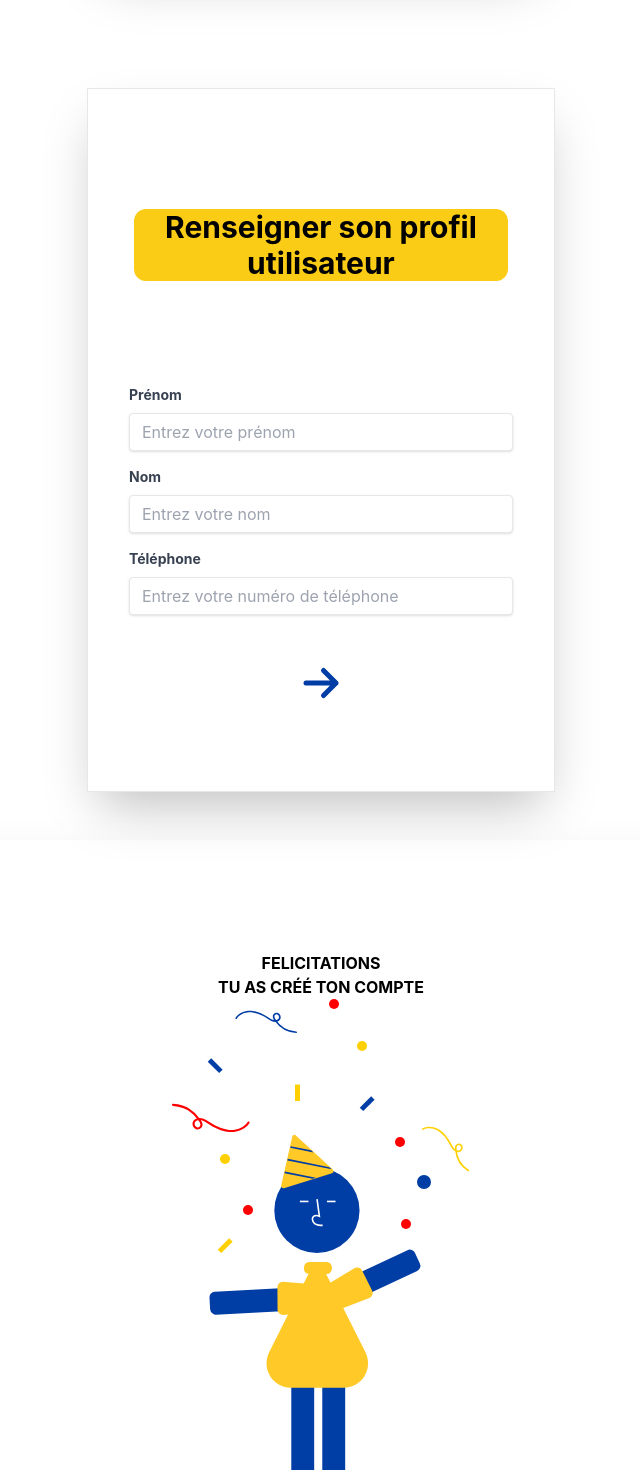
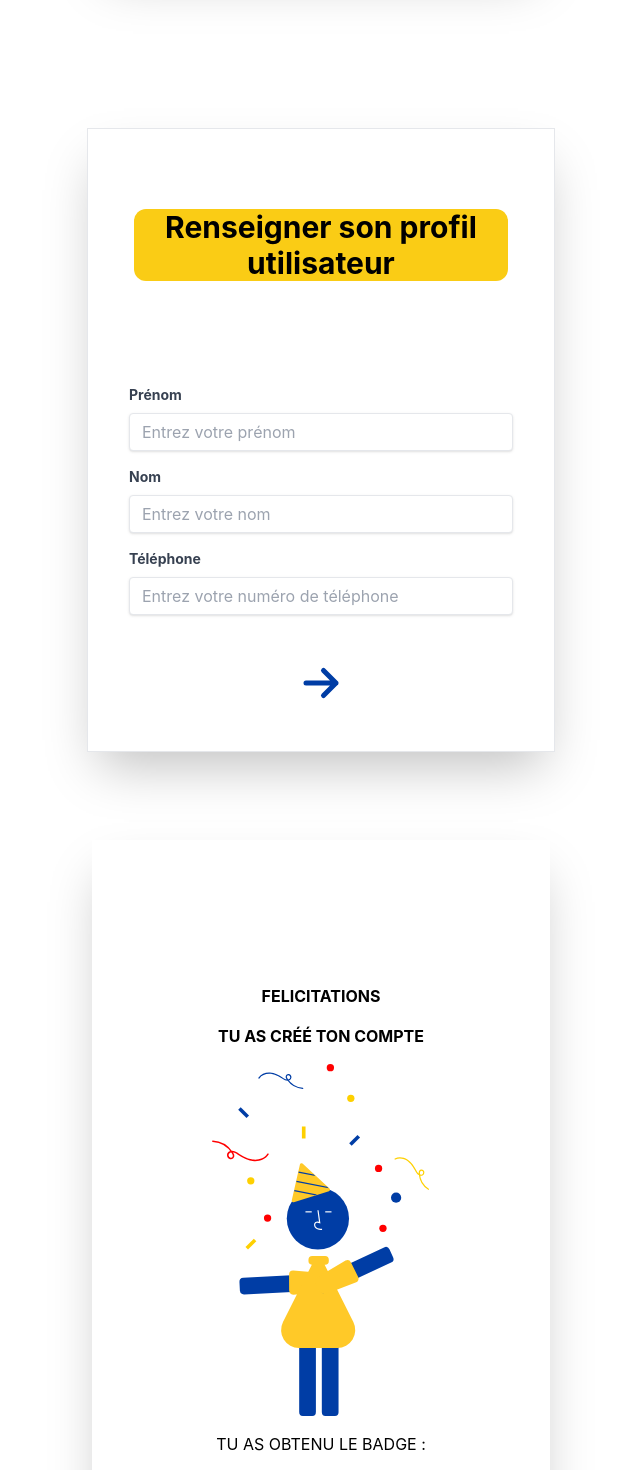
Before and after one commit to WildCodeSchool/P3_La-Poste_Lyon_React_Sept_2022, a React (Vite) app in the folder frontend/: page / in a window 1280 px wide. Shown: the part 1560-3030 px from the top of the page, without its empty margins (319-959 px from the left). Built offline with nearby package versions, Linux system fonts and the light colour scheme.

Commit message:
FIX RegisterStep 1/2/3

```diff
--- a/frontend/src/components/RegisterFourthStep.jsx
+++ b/frontend/src/components/RegisterFourthStep.jsx
@@ -2,20 +2,20 @@ import React from "react";
 
 function RegisterFourthStep() {
   return (
-    <div className="">
-      <div className="shadow-2xl flex justify-center items-center flex-col text-center p-0 h-screen">
-        <div className="flex justify-center font-bold">
+    <div className="flex justify-center items-center">
+      <div className="flex justify-center items-center flex-col text-center shadow-2xl h-screen">
+        <div className="flex justify-center font-bold pb-4">
           <h1>FELICITATIONS </h1>
         </div>
-        <div className="flex justify-center font-bold">
+        <div className="flex justify-center font-bold pb-4">
           <h2>TU AS CRÉÉ TON COMPTE </h2>
         </div>
         <section className="flex justify-center">
           <svg
             xmlns="http://www.w3.org/2000/svg"
             data-name="Layer 1"
-            width="297.12845"
-            height="482.02689"
+            width="457.12845"
+            height="352.02689"
             viewBox="0 0 297.12845 482.02689"
             xlink="http://www.w3.org/1999/xlink"
           >
@@ -147,7 +147,7 @@ function RegisterFourthStep() {
           </svg>
         </section>
         <section className="text-center">
-          <h2>TU AS OBTENU LE BADGE :</h2>
+          <h2 className="py-4">TU AS OBTENU LE BADGE :</h2>
           <h3>CREATION DE COMPTE</h3>
         </section>
       </div>
--- a/frontend/src/components/RegisterThirdStep.jsx
+++ b/frontend/src/components/RegisterThirdStep.jsx
@@ -2,8 +2,8 @@ import React from "react";
 
 function RegisterThirdStep() {
   return (
-    <div className="flex justify-evenly flex-col items-center h-screen">
-      <div className="shadow-2xl border border-grey-50 py-10">
+    <div className="flex justify-center flex-col items-center h-screen">
+      <div className="shadow-2xl border border-grey-50">
         <div className="flex justify-center pb-10 pt-20">
           <h1 className="font-bold text-3xl text-center bg-yellow-400 rounded-xl w-4/5">
             Renseigner son profil utilisateur
```
